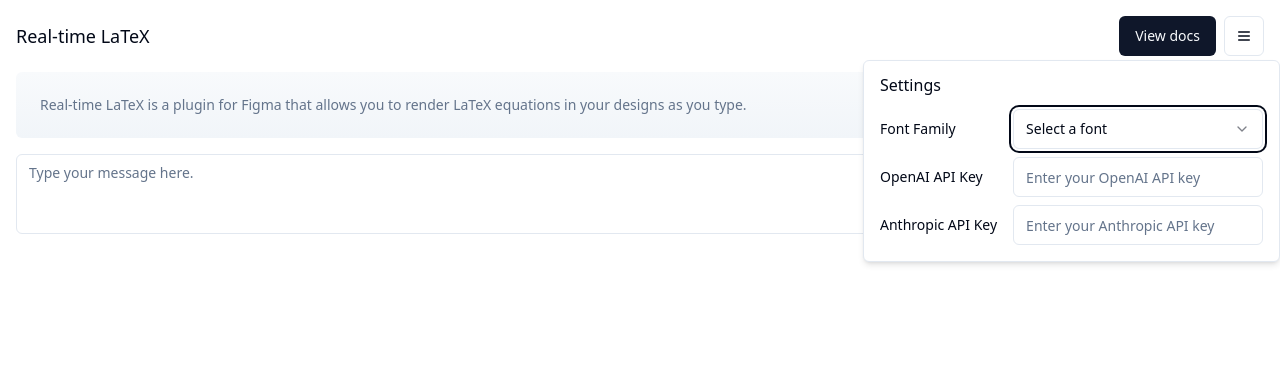
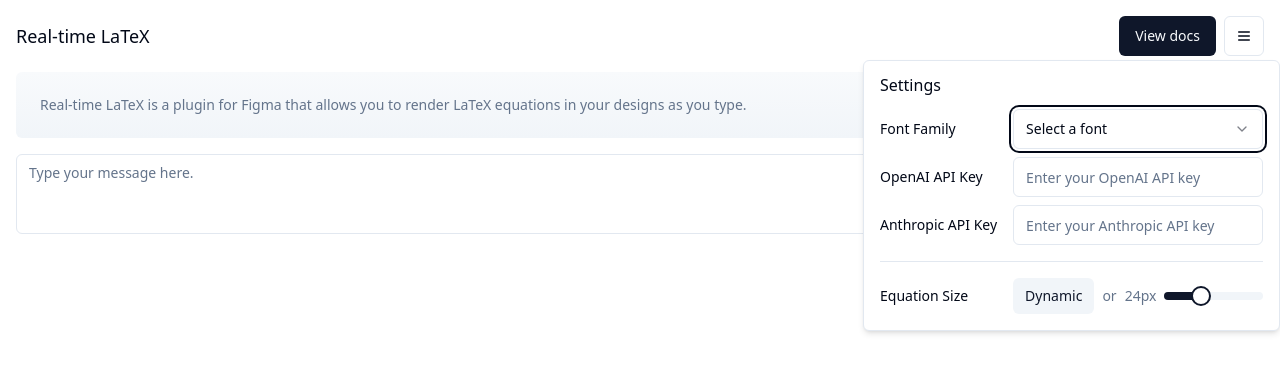
Before and after one commit to Arron-Stothart/instant-latex-for-figma, a React app: page / in a window 1280 px wide. Both pictures are taken after a click on the button 1244 px from the left and 36 px from the top of the page. Shown: the top 372 px of the page. Built offline with nearby package versions, Linux system fonts and the light colour scheme.

Commit message:
feat: Settings ui for equation size selection

```diff
--- a/package.json
+++ b/package.json
@@ -13,6 +13,8 @@
     "@radix-ui/react-label": "^2.1.0",
     "@radix-ui/react-popover": "^1.1.1",
     "@radix-ui/react-select": "^2.1.1",
+    "@radix-ui/react-separator": "^1.1.0",
+    "@radix-ui/react-slider": "^1.2.0",
     "@radix-ui/react-slot": "^1.1.0",
     "@radix-ui/react-switch": "^1.1.0",
     "@shadcn/ui": "^0.0.4",
--- a/src/app/components/SettingsMenuContent.tsx
+++ b/src/app/components/SettingsMenuContent.tsx
@@ -2,6 +2,9 @@ import React from 'react';
 import { Select, SelectContent, SelectItem, SelectTrigger, SelectValue } from '@/components/ui/select';
 import { Input } from '@/components/ui/input';
 import { Label } from '@/components/ui/label';
+import { Separator } from '@/components/ui/separator';
+import { Slider } from '@/components/ui/slider';
+import { Button } from '@/components/ui/button';
 
 const SettingsMenuContent: React.FC = () => {
   return (
@@ -42,6 +45,27 @@ const SettingsMenuContent: React.FC = () => {
             className="col-span-2"
           />
         </div>
+
+        <Separator className="my-2" />
+
+        <div className="grid grid-cols-3 items-center gap-4">
+  <Label htmlFor="equation-size">Equation Size</Label>
+  <div className="col-span-2 flex items-center gap-2">
+    <Button variant="secondary" size="sm">Dynamic</Button>
+    <p className="text-sm text-muted-foreground">or</p>
+    <div className="flex items-center gap-2 flex-grow max-w-[150px]">
+      <p className="text-sm text-muted-foreground whitespace-nowrap">24px</p>
+      <Slider
+        id="equation-size"
+        defaultValue={[100]}
+        max={200}
+        min={50}
+        step={1}
+        className="flex-grow"
+      />
+    </div>
+  </div>
+</div>
       </div>
     </div>
   );
--- /dev/null
+++ b/src/components/ui/separator.tsx
@@ -0,0 +1,29 @@
+import * as React from "react"
+import * as SeparatorPrimitive from "@radix-ui/react-separator"
+
+import { cn } from "@/lib/utils"
+
+const Separator = React.forwardRef<
+  React.ElementRef<typeof SeparatorPrimitive.Root>,
+  React.ComponentPropsWithoutRef<typeof SeparatorPrimitive.Root>
+>(
+  (
+    { className, orientation = "horizontal", decorative = true, ...props },
+    ref
+  ) => (
+    <SeparatorPrimitive.Root
+      ref={ref}
+      decorative={decorative}
+      orientation={orientation}
+      className={cn(
+        "shrink-0 bg-border",
+        orientation === "horizontal" ? "h-[1px] w-full" : "h-full w-[1px]",
+        className
+      )}
+      {...props}
+    />
+  )
+)
+Separator.displayName = SeparatorPrimitive.Root.displayName
+
+export { Separator }
--- /dev/null
+++ b/src/components/ui/slider.tsx
@@ -0,0 +1,26 @@
+import * as React from "react"
+import * as SliderPrimitive from "@radix-ui/react-slider"
+
+import { cn } from "@/lib/utils"
+
+const Slider = React.forwardRef<
+  React.ElementRef<typeof SliderPrimitive.Root>,
+  React.ComponentPropsWithoutRef<typeof SliderPrimitive.Root>
+>(({ className, ...props }, ref) => (
+  <SliderPrimitive.Root
+    ref={ref}
+    className={cn(
+      "relative flex w-full touch-none select-none items-center",
+      className
+    )}
+    {...props}
+  >
+    <SliderPrimitive.Track className="relative h-2 w-full grow overflow-hidden rounded-full bg-secondary">
+      <SliderPrimitive.Range className="absolute h-full bg-primary" />
+    </SliderPrimitive.Track>
+    <SliderPrimitive.Thumb className="block h-5 w-5 rounded-full border-2 border-primary bg-background ring-offset-background transition-colors focus-visible:outline-none focus-visible:ring-2 focus-visible:ring-ring focus-visible:ring-offset-2 disabled:pointer-events-none disabled:opacity-50" />
+  </SliderPrimitive.Root>
+))
+Slider.displayName = SliderPrimitive.Root.displayName
+
+export { Slider }
```
Also changed, not shown: 1 other file (tests, documents, lock files or other folders).
